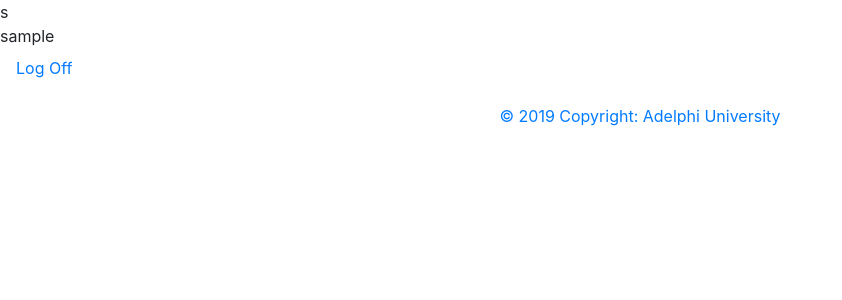
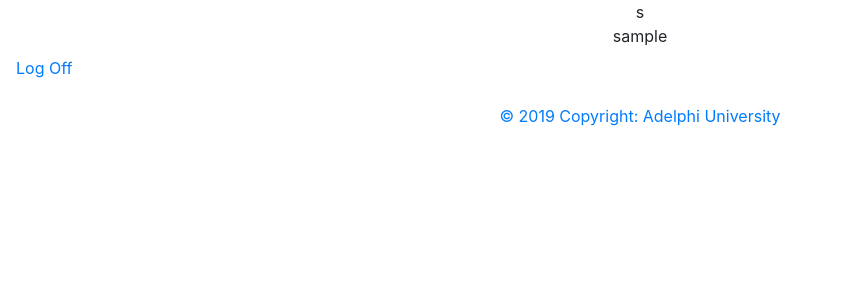
Before and after one commit to AKSHAT3272/Assignment-3-Collaborative-Software-Development, a PHP site: page /homepage.php in a window 1280 px wide. Shown: the top 300 px of the page, without its empty margins (0-842 px from the left). Run offline with PHP 8.4, Linux system fonts and the light colour scheme; the visitor is signed in with stand-in values (Sample User, id 1).

Commit message:
Added some styling to the page. Also put in a div for the eventual main content

```diff
--- a/src/homepage.php
+++ b/src/homepage.php
@@ -20,14 +20,14 @@ include ('session.php');
     <body>
         <!-- Add color to the main menu, change dimensions of it to whatever, etc-->
         <div class="main-menu">
-            <div class = "menu-header">
+            <div class = "menu-header"><center>
                 <!-- Header ICON? BIg letter here(first letter of username)-->
 		<div class="profile-icon">
 			<?php echo $user_check[0];?>
 		</div>
 
 		<div class="username"><?php echo $user_check;?></div>
-            </div>
+            </div></center>
 
             <!-- Navbar - later should dynamically load options, but for now are hard coded-->
             <nav class="navbar navbar-expand">
@@ -48,6 +48,10 @@ include ('session.php');
             </nav>
         </div>
 
+	<!--Put main content in pages here-->
+	<div class="main-content">
+	</div>
+
         <!-- Footer - change css when possible-->
         <footer class="page-footer font-small footer-main">
             <!-- Copyright -->
```
